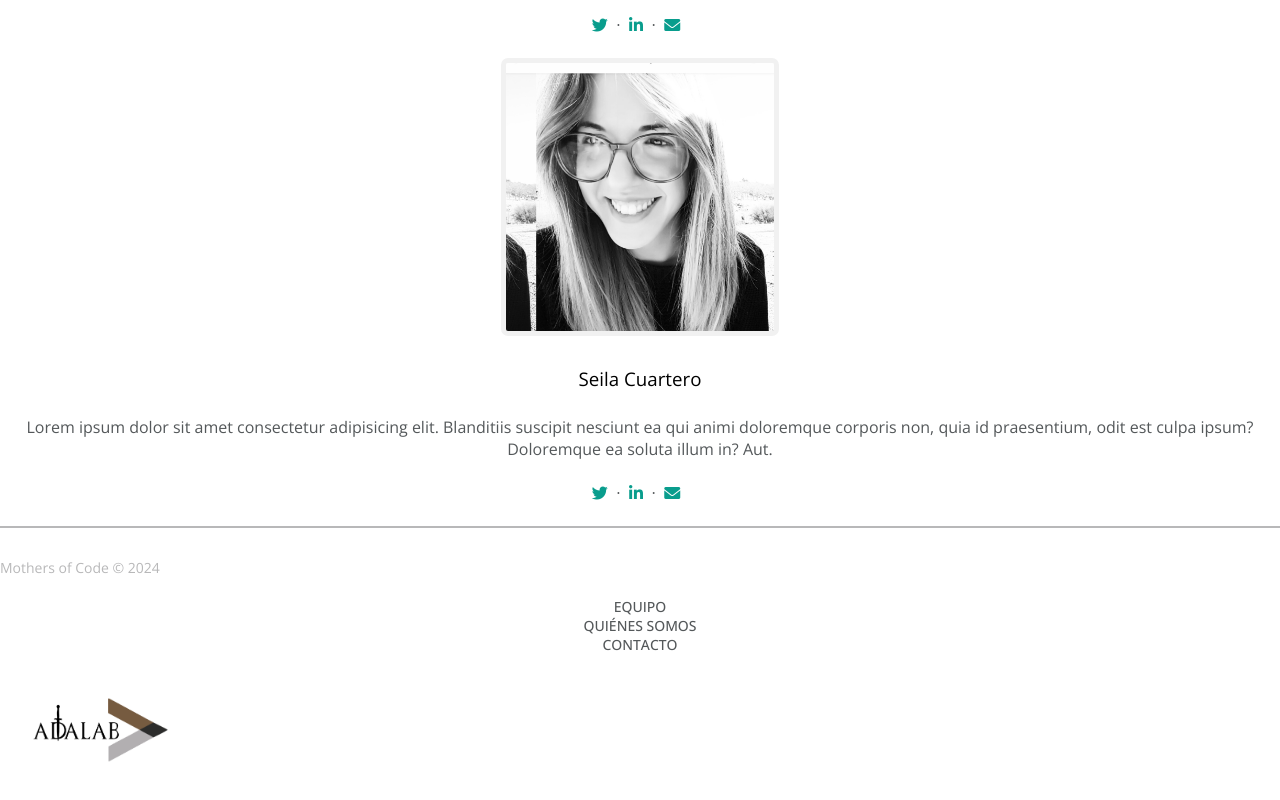
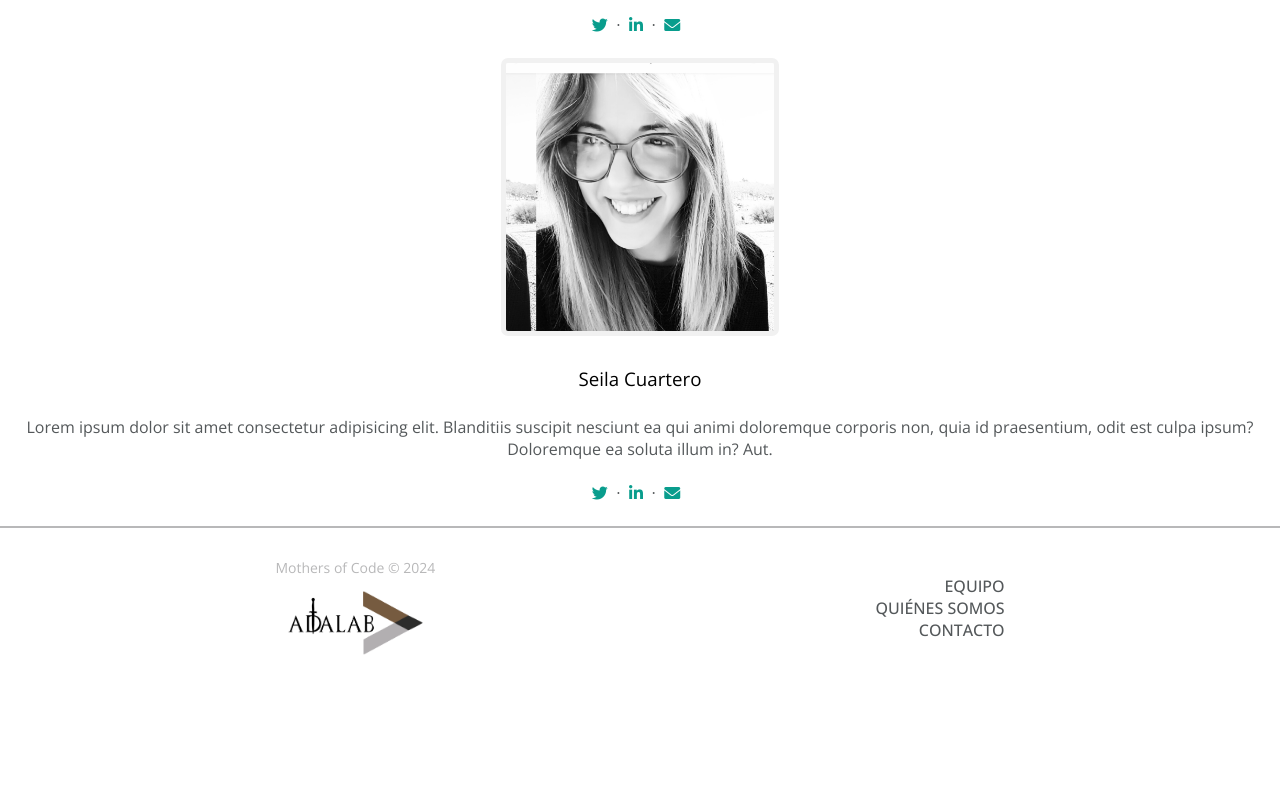
Before and after one commit to SeiCp/pw-project-promo-c-pt-module-1-team-1, a website built with Vite: page src/index.html in a window 1280 px wide. Shown: the part 2835-3635 px from the top of the page. After the commit the page ends 3539 px from the top, so only its background shows below. Built offline with nearby package versions, Linux system fonts and the light colour scheme.

Commit message:
Add footer grid

```diff
--- a/src/partials/footer.html
+++ b/src/partials/footer.html
@@ -1,5 +1,7 @@
 <footer class="footer">
-  <p class="footer__mothers-of-code">Mothers of Code &copy; 2024</p>
+  <div class="footer__nav-name">
+    <p class="footer__mothers-of-code">Mothers of Code &copy; 2024</p>
+  </div>
   <nav class="footer__nav">
     <ul class="footer__menu">
       <li class="footer__menu-list"><a class="footer__menu-links" href="#main">EQUIPO</a></li>
--- a/src/scss/layout/_footer.scss
+++ b/src/scss/layout/_footer.scss
@@ -1,15 +1,40 @@
 .footer {
-    display: flex;
-    flex-direction: column;
+    display: grid;
+    grid-template-areas:
+    "title"
+    "menu"
+    "logo";
+    grid-template-rows: auto;
+    grid-template-columns: 300px;
+    justify-content: center;
+    align-items: center;
+    gap: 20px;
+    padding-top: 30px;
+    margin-bottom: 45px;
     border-top: solid 2px;
     border-color: $tertiary-text-color;
-    padding-top: 30px;
-    margin-bottom: 45px;
-    gap: 20px;
+
+    @include tablet-desktop {
+        grid-template-areas:
+        "title menu"
+        "logo menu";
+        grid-template-columns: 600px;
+        gap: 0px;
+    }
 
     &__mothers-of-code {
         font-size: 14px;
         color: $tertiary-text-color;
+        text-align: center;
+        grid-area: title;
+
+        @include tablet-desktop {
+            text-align: start;
+        }
+    }
+
+    &__nav {
+        grid-area: menu;
     }
 
     &__menu-list {
@@ -23,11 +48,25 @@
         font-size: 14px;
         font-weight: 500;
         text-align: center;
+
+        @include tablet-desktop {
+            text-align: end;
+            font-size: 16px;
+        }
     }
 
     &__logo-adalab {
         width: 160px;
         height: auto;
-        margin: 20px;
+        display: block;
+        margin-inline: auto;
+        margin-block: 20px;
+        grid-area: logo;
+
+        @include tablet-desktop {
+            margin-inline: 0px;
+            margin-bottom: 0px;
+            margin-top: 10px;
+        }
     }
 }
```
